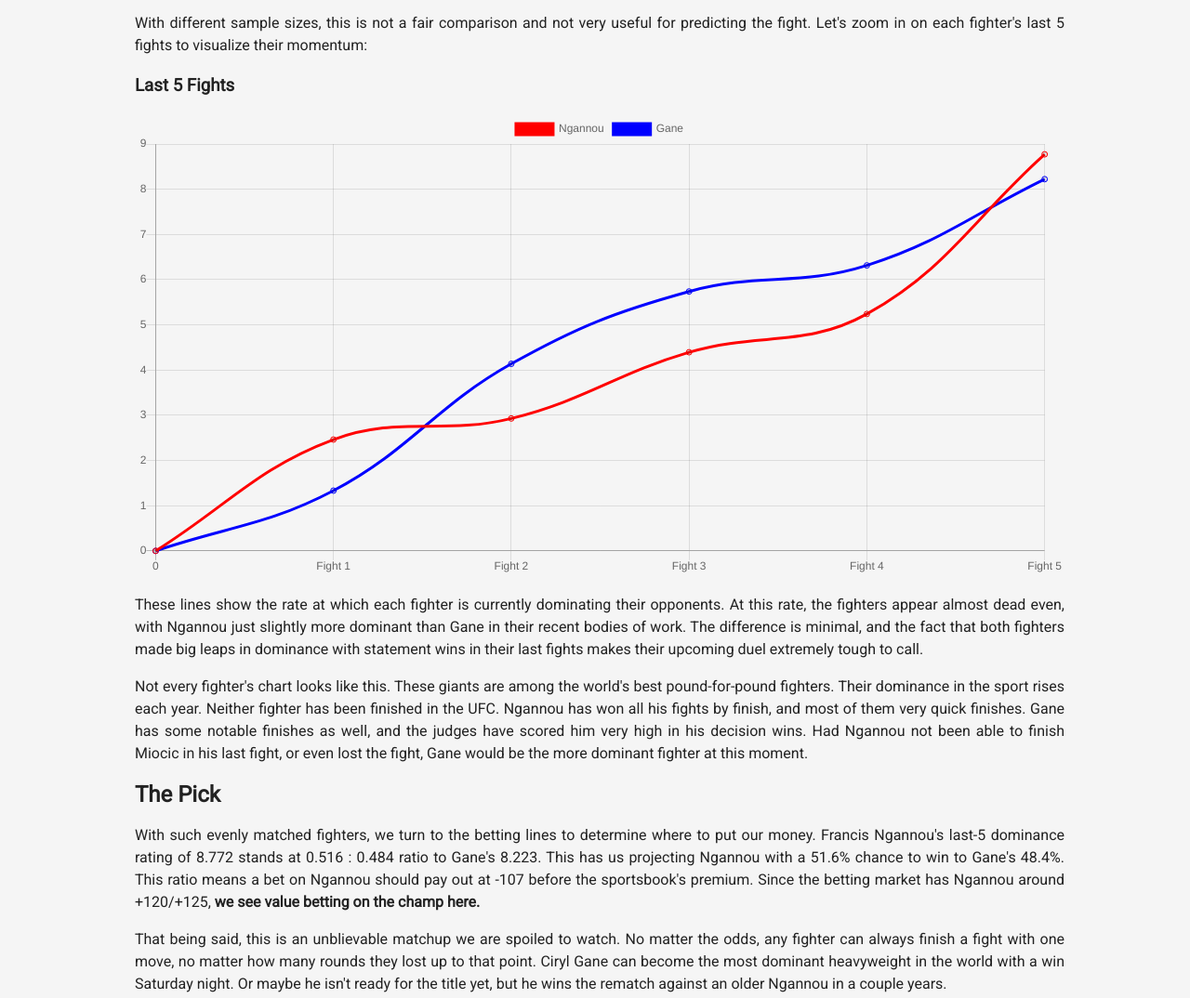
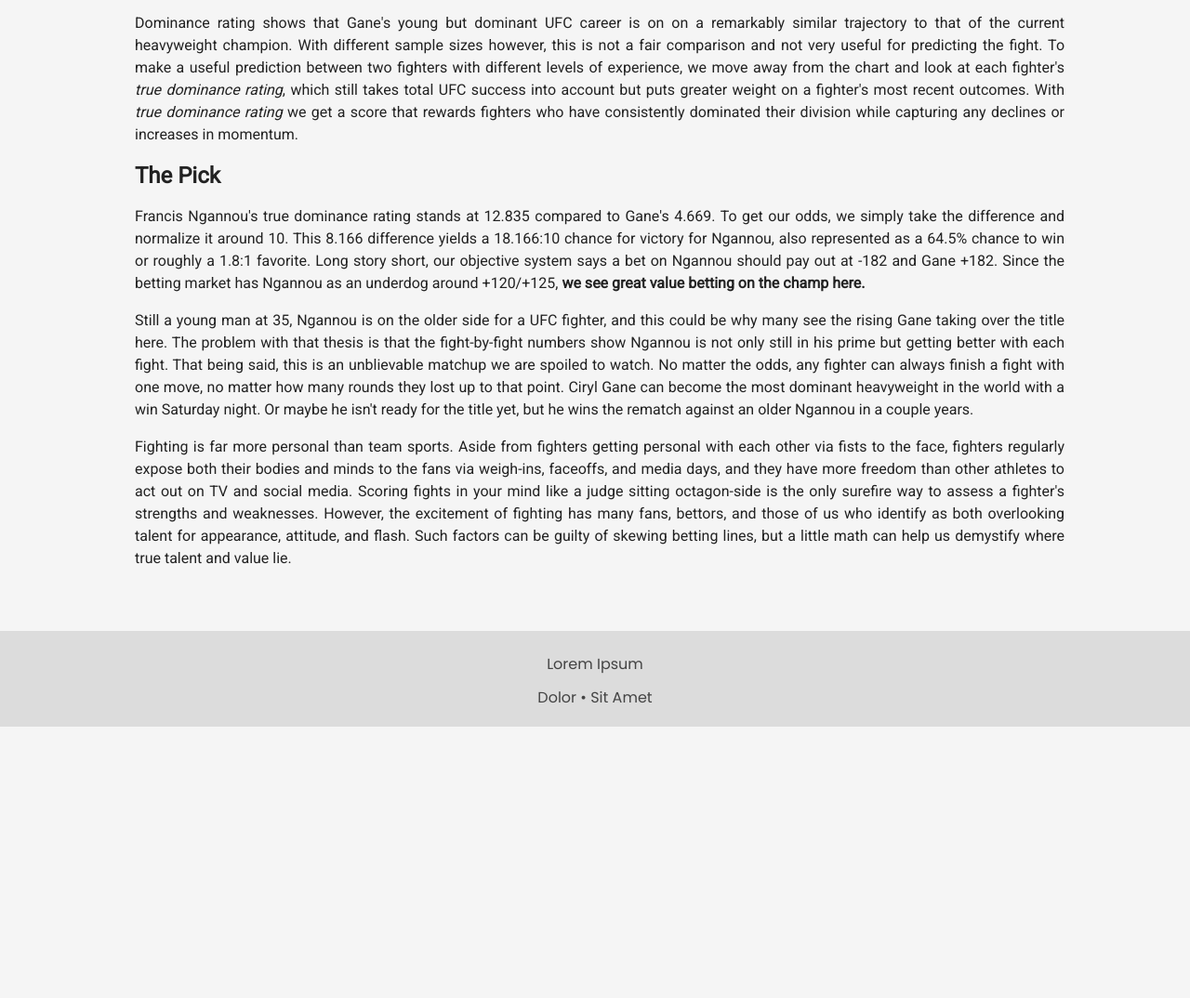
Before and after one commit to johnnyblack12/writing-demo, a plain HTML site: page index.html in a window 1280 px wide. Shown: the part 1861-2935 px from the top of the page at 93% size. After the commit the page ends 2643 px from the top, so only its background shows below. Drawn offline with nearby package versions, Linux system fonts and the light colour scheme.

Commit message:
Edit dominance rating

```diff
--- a/index.html
+++ b/index.html
@@ -49,32 +49,28 @@
       very long time. Ciryl "Bon Gamin" Gane's 2021 made the fight world consider another possibility.</p>
     <h2>The Numbers</h2>
     <p>In parallel with Francis Ngannou's first title shot back at UFC 220, the betting market views Ciryl Gane as a running freight train that cannot be stopped. Major sportsbooks
-      have Gane as a -145/-150 favorite heading into fight weekend, similar to how Ngannou's line ended at -190 in his first fight against Stipe Miocic. Back then, the champion in his prime defended his title
-      against the rising star. Will UFC 270 be a modern remake of that classic battle?</p>
+      have Gane as a -145/-150 favorite heading into fight weekend, similar to how Ngannou's line ended at -190 in his first fight against Stipe Miocic. Back then, the champion in his prime
+      defended his title against the rising star. Will UFC 270 be a modern remake of that classic battle?</p>
     <p>Fights can be particularly hard to judge when disparity exists between the size of each athlete's body of work and level of competition, as is the case for our UFC 270 headliners.
       One useful metric in this case is <i>dominance rating</i>, which grades a fighter's body of work fight-by-fight based on method of victory, dominance of the fighter or opponent
       in that victory, and opponent's ranking at the time of the fight. Scores for each individual fight are distributed tightly around zero. Only wins can yield positive values and losses
       negative values, scaling with the dominance of the victory.</p>
-    <p>Let's take a look at the dominance of Ngannou and Gane's careers thus far:</p>
+    <p>Let's take a look at the raw dominance of Ngannou and Gane's careers thus far:</p>
     <h3>Cumulative Dominance Rating</h3>
     <canvas id="chart1" style="width: 100%"></canvas>
     <p><i>But Ngannou has 6 more UFC fights than Gane. This isn't fair!</i></p>
-    <p>With different sample sizes, this is not a fair comparison and not very useful for predicting the fight. Let's zoom in on each fighter's last 5 fights to visualize their momentum:</p>
-    <h3>Last 5 Fights</h3>
-    <canvas id="chart2" style="width: 100%"></canvas>
-    <p>These lines show the rate at which each fighter is currently dominating their opponents. At this rate, the fighters appear almost dead even, with Ngannou just slightly more dominant than Gane
-      in their recent bodies of work. The difference is minimal, and the fact that both fighters made big leaps in dominance with statement wins in their last fights makes their upcoming duel extremely
-      tough to call.</p>
-    <p>Not every fighter's chart looks like this. These giants are among the world's best pound-for-pound fighters. Their dominance in the sport rises each year. Neither fighter has
-      been finished in the UFC. Ngannou has won all his fights by finish, and most of them very quick finishes. Gane has some notable finishes as well, and the judges have scored him very high in his decision wins.
-      Had Ngannou not been able to finish Miocic in his last fight, or even lost the fight, Gane would be the more dominant fighter at this moment.</p>
+    <p>Dominance rating shows that Gane's young but dominant UFC career is on on a remarkably similar trajectory to that of the current heavyweight champion. With different sample sizes however,
+      this is not a fair comparison and not very useful for predicting the fight. To make a useful prediction between two fighters with different levels of experience, we move away from
+      the chart and look at each fighter's <i>true dominance rating</i>, which still takes total UFC success into account but puts greater weight on a fighter's most recent outcomes. With
+      <i>true dominance rating</i> we get a score that rewards fighters who have consistently dominated their division while capturing any declines or increases in momentum.</p>
     <h2>The Pick</h2>
-    <p>With such evenly matched fighters, we turn to the betting lines to determine where to put our money. Francis Ngannou's last-5 dominance rating of 8.772 stands at 0.516 : 0.484 ratio to Gane's 8.223. This has
-      us projecting Ngannou with a 51.6% chance to win to Gane's 48.4%. This ratio means a bet on Ngannou should pay out at -107 before the sportsbook's premium. Since the betting market
-      has Ngannou around +120/+125, <b>we see value betting on the champ here.</b></p>
-    <p>That being said, this is an unblievable matchup we are spoiled to watch. No matter the odds, any fighter can always finish a fight with one move, no matter how many
-      rounds they lost up to that point. Ciryl Gane can become the most dominant heavyweight in the world with a win Saturday night. Or maybe he isn't ready for the title yet, but he wins the
-      rematch against an older Ngannou in a couple years.</p>
+    <p>Francis Ngannou's true dominance rating stands at 12.835 compared to Gane's 4.669. To get our odds, we simply take the difference and normalize it around 10. This 8.166 difference yields
+      a 18.166:10 chance for victory for Ngannou, also represented as a 64.5% chance to win or roughly a 1.8:1 favorite. Long story short, our objective system says a bet on Ngannou should pay
+      out at -182 and Gane +182. Since the betting market has Ngannou as an underdog around +120/+125, <b>we see great value betting on the champ here.</b></p>
+    <p>Still a young man at 35, Ngannou is on the older side for a UFC fighter, and this could be why many see the rising Gane taking over the title here. The problem with that thesis is that the
+      fight-by-fight numbers show Ngannou is not only still in his prime but getting better with each fight. That being said, this is an unblievable matchup we are spoiled to watch. No matter
+      the odds, any fighter can always finish a fight with one move, no matter how many rounds they lost up to that point. Ciryl Gane can become the most dominant heavyweight in the world with a win
+      Saturday night. Or maybe he isn't ready for the title yet, but he wins the rematch against an older Ngannou in a couple years.</p>
     <p>Fighting is far more personal than team sports. Aside from fighters getting personal with each other via fists to the face, fighters regularly expose both their bodies and minds
       to the fans via weigh-ins, faceoffs, and media days, and they have more freedom than other athletes to act out on TV and social media. Scoring fights in your mind like a judge sitting
       octagon-side is the only surefire way to assess a fighter's strengths and weaknesses. However, the excitement of fighting has many fans, bettors, and those of us who identify as both
--- a/js/main.js
+++ b/js/main.js
@@ -1,5 +1,4 @@
 const xValues1 = [0,'Fight 1','Fight 2','Fight 3','Fight 4','Fight 5','Fight 6','Fight 7','Fight 8','Fight 9','Fight 10','Fight 11','Fight 12','Fight 13'];
-const xValues2 = [0,'Fight 1','Fight 2','Fight 3','Fight 4','Fight 5'];
 
 new Chart('chart1', {
     type: 'line',
@@ -7,12 +6,12 @@ new Chart('chart1', {
         labels: xValues1,
         datasets: [{
             label: 'Ngannou',
-            data: [0,1.474,2.808,4.703,6.133,8.743,13.459,12.859,11.193,13.656,14.122,15.586,16.434,19.965],
+            data: [0,0.660,1.256,2.103,2.940,4.282,6.950,6.101,5.708,7.678,8.565,10.518,12.013,15.543],
             borderColor:'red',
             fill: false,
         }, {
             label: 'Gane',
-            data: [0,1.72,2.736,4.069,6.873,8.473,9.051,10.961],
+            data: [0,0.769,1.223,1.820,2.878,3.772,4.479,6.134],
             borderColor:'blue',
             fill: false,
         }]
@@ -21,24 +20,3 @@ new Chart('chart1', {
         legend: {display: true}
     }
 });
-
-new Chart('chart2', {
-    type: 'line',
-    data: {
-        labels: xValues2,
-        datasets: [{
-            label: 'Ngannou',
-            data: [0,2.4625,2.929,4.394,5.241,8.772],
-            borderColor:'red',
-            fill: false,
-        }, {
-            label: 'Gane',
-            data: [0,1.333,4.138,5.738,6.315,8.223],
-            borderColor:'blue',
-            fill: false,
-        }]
-    },
-    options: {
-        legend: {display: true}
-    }
-});
```
